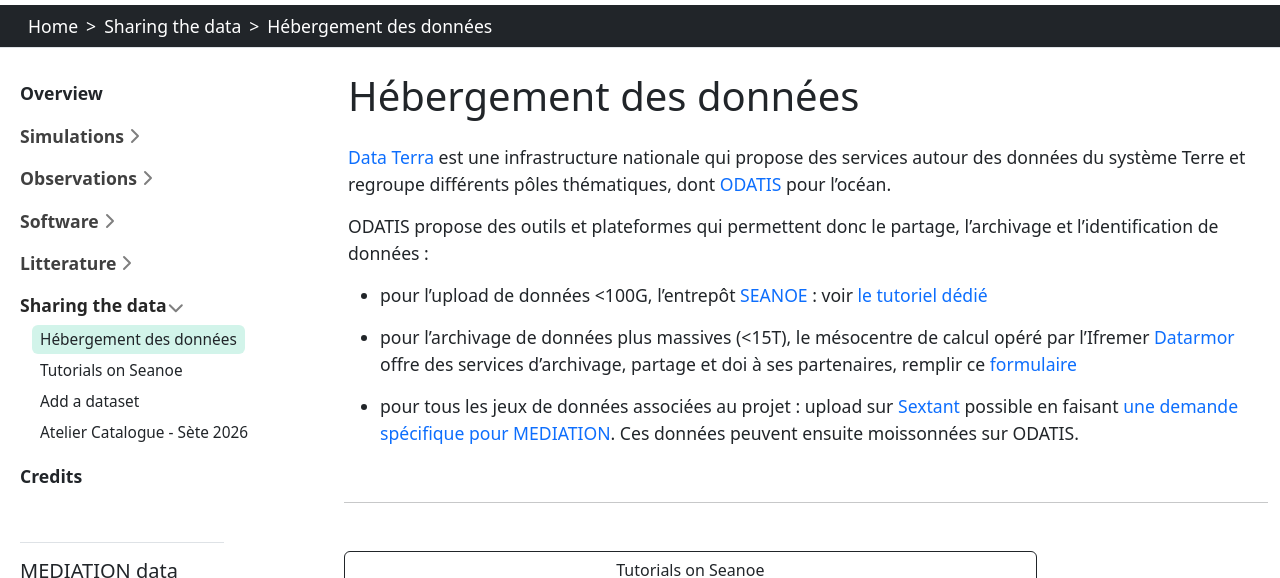
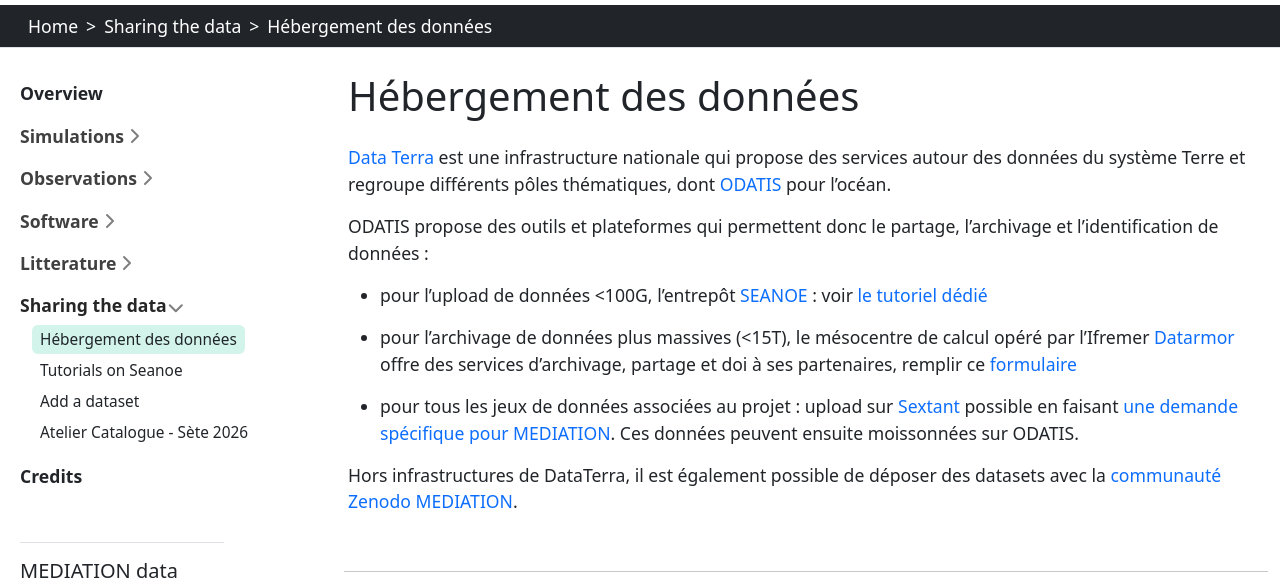
Before and after one commit to MEDIATION-ocean/mediation-catalog-webpage, a Jekyll site: the page built from content/tutorials/resources.md, in a window 1280 px wide and 900 px high, scrolled down 127 px, cut to the strip 0-578 px from the top of the window. Built offline with Jekyll 4.4.1, drawn with Linux system fonts in a browser that asks for light colours.

Commit message:
Update resources.md

```diff
--- a/content/tutorials/resources.md
+++ b/content/tutorials/resources.md
@@ -15,3 +15,6 @@ ODATIS propose des outils et plateformes qui permettent donc le partage, l'archi
   - pour l'archivage de données plus massives (<15T), le mésocentre de calcul opéré par l'Ifremer [Datarmor](https://datarmor.ifremer.fr/) offre des services d'archivage, partage et doi à ses partenaires, remplir ce [formulaire](https://forms.ifremer.fr/datarmor/catalogage/)
 
   - pour tous les jeux de données associées au projet : upload sur [Sextant](https://sextant.ifremer.fr/) possible en faisant [une demande spécifique pour MEDIATION](https://sextant.ifremer.fr/Donnees/Deposer-une-donnee). Ces données peuvent ensuite moissonnées sur ODATIS.
+
+
+Hors infrastructures de DataTerra, il est également possible de déposer des datasets avec la [communauté Zenodo MEDIATION](https://zenodo.org/communities/mediation-ocean/).
```
